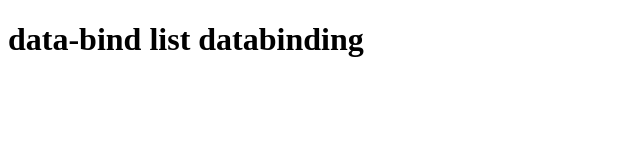
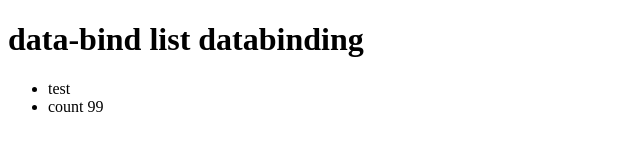
Before and after one commit to poef/signals, a website: page www/list.html in a window 1280 px wide. Shown: the full height of the page, 0-640 px from the left. Drawn offline with Linux system fonts and the light colour scheme.

Commit message:
updated to reflect api change in bind()

```diff
--- a/www/list.html
+++ b/www/list.html
@@ -18,7 +18,7 @@
 		list: []
 	})
 	window.root = root
-	bind(document.body, root)
+	bind({ root })
 
 	root.list.push({
 		title: 'test'
```
